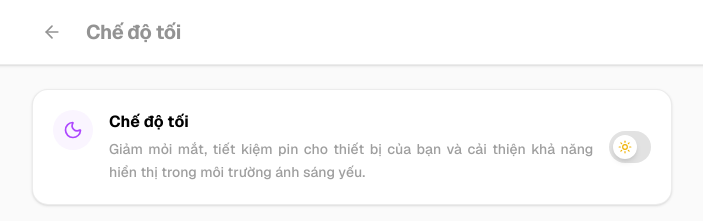
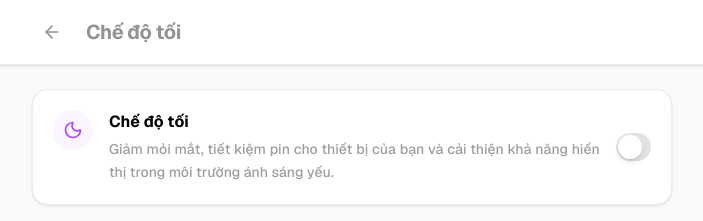
Before and after one commit to bachocodehihi/SocialNetwork, a Next.js app in the folder Nextjs/socialnetwork_web/: page /setting/darkmode in a window 1280 px wide. Shown: the top 221 px of the page, without its empty margins (288-991 px from the left). Built offline with nearby package versions, Linux system fonts and the light colour scheme.

Commit message:
sua icon

```diff
--- a/Nextjs/socialnetwork_web/src/app/setting/darkmode/page.tsx
+++ b/Nextjs/socialnetwork_web/src/app/setting/darkmode/page.tsx
@@ -57,20 +57,14 @@ export default function DarkmodePage() {
             </div>
           </div>
 
-          {/* Premium Switch Switcher */}
+          {/* Standard Switch Switcher */}
           <button
             onClick={() => toggleDarkMode(!isDarkMode)}
-            className={`w-14 h-8 flex items-center rounded-full p-1 cursor-pointer transition-colors duration-300 focus:outline-none border-0 ${isDarkMode ? 'bg-blue' : 'bg-grey/30'}`}
+            className={`w-12 h-7 flex items-center rounded-full p-0.5 cursor-pointer transition-colors duration-300 focus:outline-none border-0 ${isDarkMode ? 'bg-blue' : 'bg-grey/30'}`}
           >
             <div
-              className={`bg-white w-6 h-6 rounded-full shadow-md transform transition-transform duration-300 flex items-center justify-center ${isDarkMode ? 'translate-x-6' : 'translate-x-0'}`}
-            >
-              {isDarkMode ? (
-                <Moon className="w-3.5 h-3.5 text-blue" />
-              ) : (
-                <Sun className="w-3.5 h-3.5 text-yellow-500" />
-              )}
-            </div>
+              className={`bg-white w-6 h-6 rounded-full shadow-md transform transition-transform duration-300 ${isDarkMode ? 'translate-x-5' : 'translate-x-0'}`}
+            />
           </button>
 
         </div>
```
